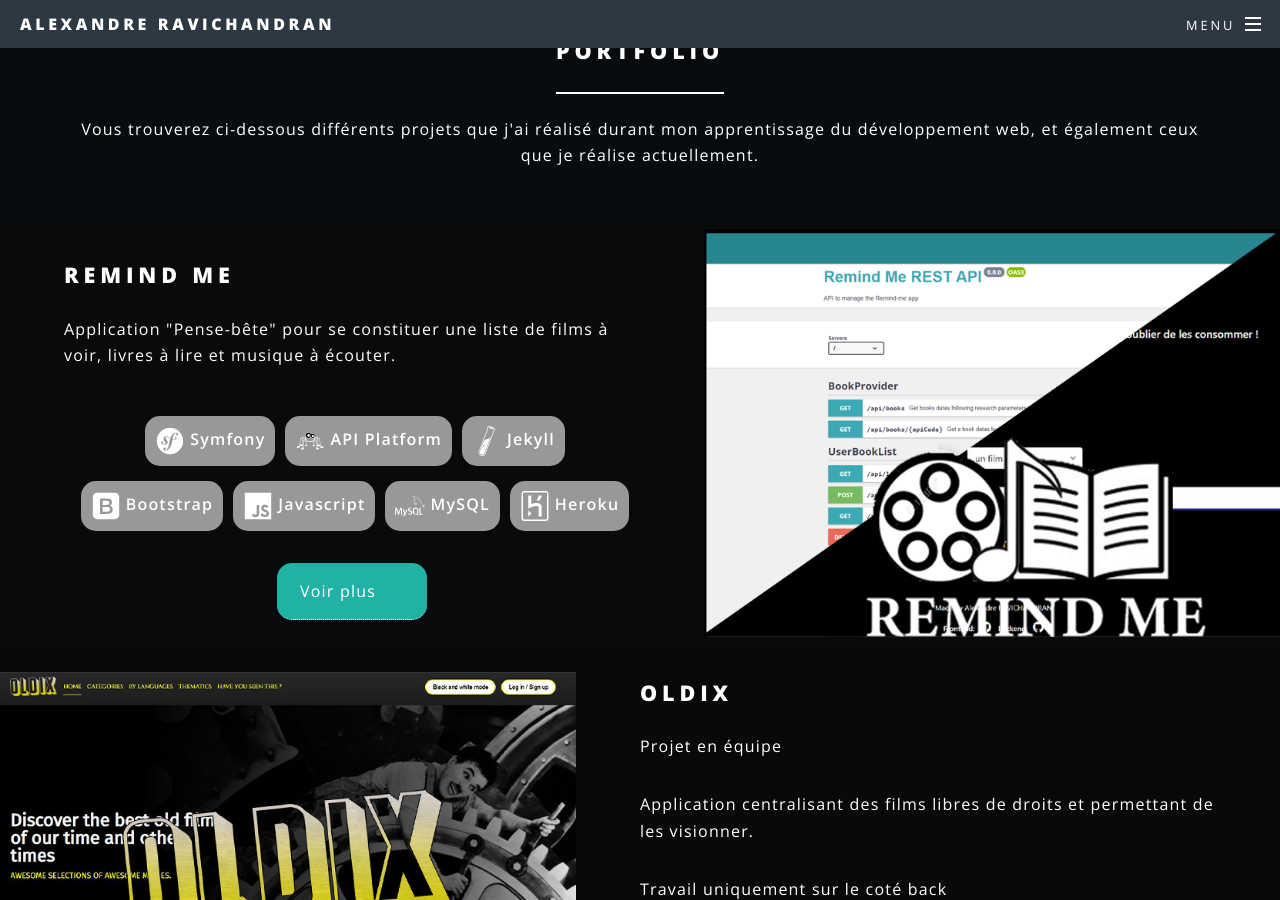
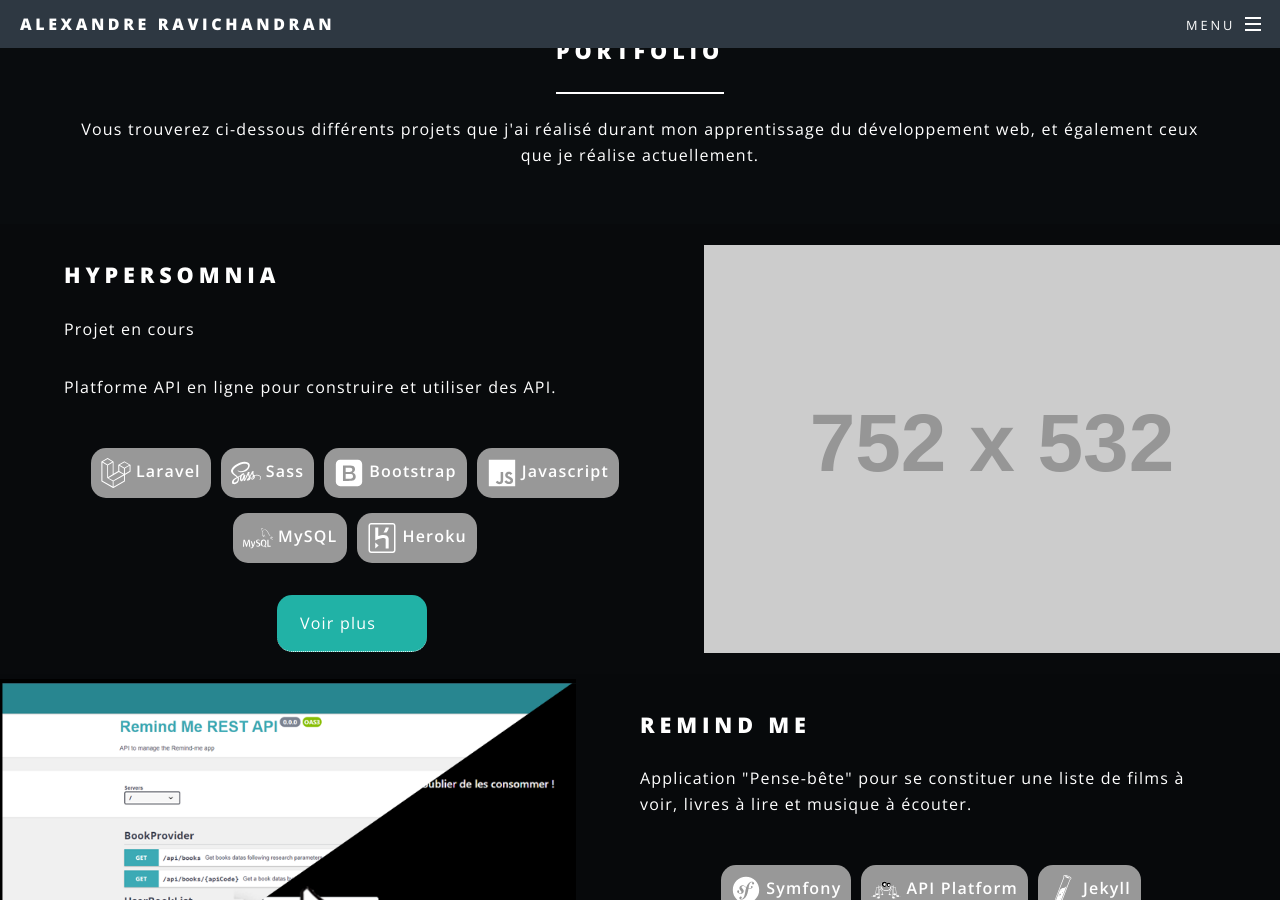
Before and after one commit to AlexandreRavichandran/AlexandreRavichandran.github.io, a Jekyll site: the page built from index.md, in a window 1280 px wide and 900 px high, scrolled down 1604 px. Built offline with Jekyll 4.4.1, drawn with Linux system fonts in a browser that asks for light colours.

Commit message:
Add Hypersomnia project

```diff
--- a/_layouts/home.html
+++ b/_layouts/home.html
@@ -50,6 +50,43 @@
                     développement web, et également ceux que je réalise actuellement.</p>
             </header>
         </div>
+        <section class="spotlight">
+            <div class="image projectDirectLinks"><a><img src="https://placehold.it/752x532" alt="" /></a></div>
+            <div class="content">
+                <h2>Hypersomnia</h2>
+                <p>Projet en cours</p>
+                <p>Platforme API en ligne pour construire et utiliser des API.</p>
+                <ul style="display: flex;flex-wrap: wrap;justify-content: center;">
+                    <li class="language">
+                        <img src="/assets/css/images/languages/laravel.svg" alt="">
+                        <p>Laravel</p>
+                    </li>
+                    <li class="language">
+                        <img src="/assets/css/images/languages/sass.svg" alt="">
+                        <p>Sass</p>
+                    </li>
+                    <li class="language">
+                        <img src="/assets/css/images/languages/bootstrap.svg" alt="">
+                        <p>Bootstrap</p>
+                    </li>
+                    <li class="language">
+                        <img src="/assets/css/images/languages/javascript.svg" alt="">
+                        <p>Javascript</p>
+                    </li>
+                    <li class="language">
+                        <img src="/assets/css/images/languages/mysql.svg" alt="">
+                        <p>MySQL</p>
+                    </li>
+                    <li class="language">
+                        <img src="/assets/css/images/languages/heroku.svg" alt="">
+                        <p>Heroku</p>
+                    </li>
+                </ul>
+                <div class="projectLinks">
+                    <a target="_blank" href="/hypersomnia">Voir plus</a>
+                </div>
+            </div>
+        </section>
         <section class="spotlight">
             <div class="image projectDirectLinks"><a
                     href="https://alexandreravichandran.github.io/Remind-Me-frontend"><img width="100%"
```
Also changed, not shown: projects/hypersomnia.md (added, +44 -0 lines).
